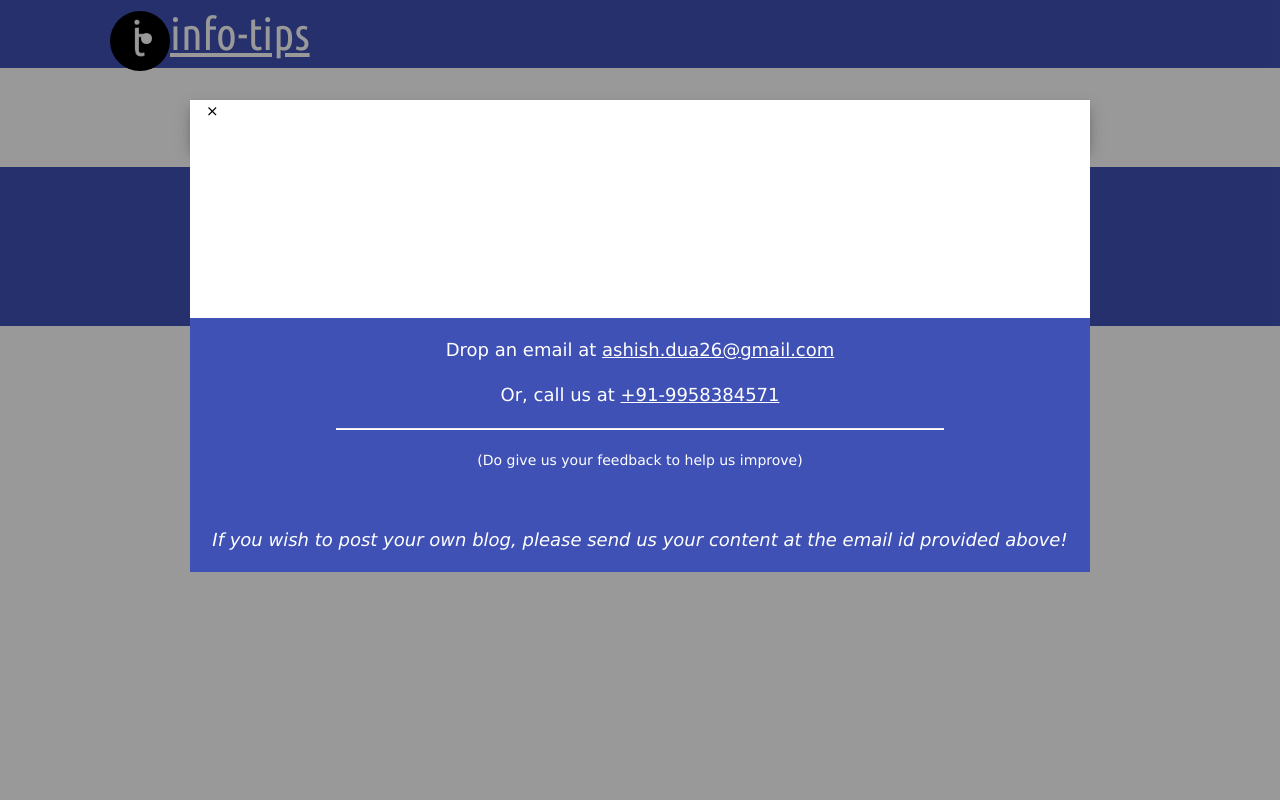
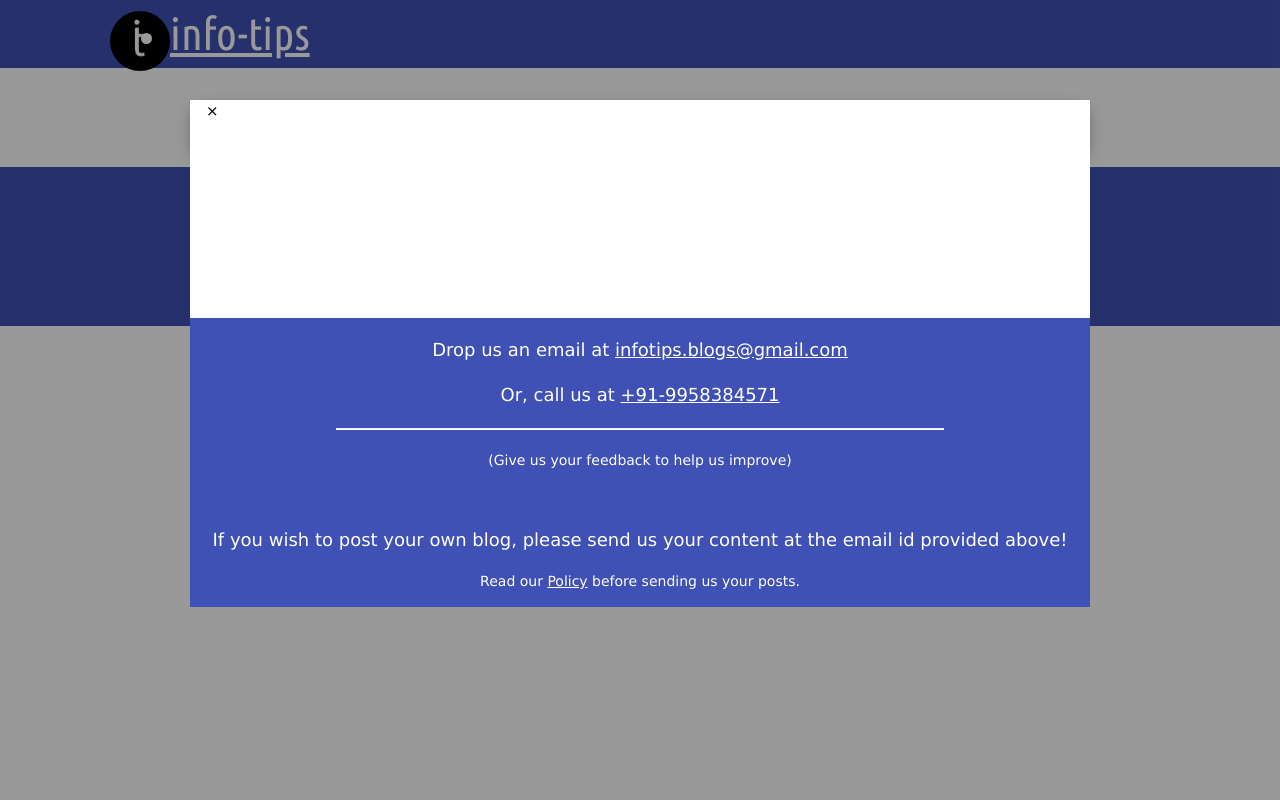
Before and after one commit to ashishdua/Django_Blog_Template, a Django app: page / in a window 1280 px wide, after a click that opens the changed part. Run offline with Django 3.2, Linux system fonts and the light colour scheme; data that the repository does not hold is empty; some libraries are stand-ins or nearby versions.

Commit message:
changes in layout.html

```diff
--- a/blogApp/templates/blogApp/layout.html
+++ b/blogApp/templates/blogApp/layout.html
@@ -22,8 +22,8 @@
 </head>
 <body>
 
-		<ul class="w3-navbar  w3-xxlarge w3-indigo w3-left-align" id="home">
-			  <a href="/blogs"><img src="{% static 'blogApp/images/logo_black.jpg'%}" class="w3-circle w3-left" id="company_logo"></a>
+		<ul class="w3-navbar  w3-xxlarge w3-indigo w3-left-align" id="home"><!-- START OF NAVBAR -->
+			  <a href="/"><img src="{% static 'blogApp/images/logo_black.jpg'%}" class="w3-circle w3-left" id="company_logo"></a>
 			  <li class="w3-hide-medium w3-hide-large w3-opennav w3-right" id="trigram">
 			  	<a href="javascript:void(0);" onclick="myFunction()"><i class="material-icons md-36">&#xE5D2;</i></a>
 			  </li>
@@ -32,14 +32,14 @@
 			    	<a href="javascript:void(0);" onclick="myFunction()">&#9776;</a>
 			  </li>-->
 
-			  <li><a id="company_name" href="/blogs">info-tips</a></li>
+			  <li><a id="company_name" href="/">info-tips</a></li>
 			  <li class="w3-hide-small" id="envelope"><a href="#" onclick="document.getElementById('id01').style.display='block'"><i class="material-icons md-36">&#xE0BE;</i></a></li>
 			  <!--<li class="w3-hide-small w3-right"><a href="#" onclick="document.getElementById('id01').style.display='block'">Contact Us</a></li>-->
 			  <li class="w3-hide-small" id="info-circle"><a href="#" onclick="document.getElementById('id02').style.display='block'"><i class="material-icons md-36">&#xE88E;</i></a></li>
 			  <!--<li class="w3-hide-small w3-right"><a href="#" onclick="document.getElementById('id02').style.display='block'">About</a></li>-->
 		</ul><!-- END OF MAIN NAVBAR -->
 
-		<div id="id01" class="w3-modal">
+		<div id="id01" class="w3-modal"><!-- START OF MODAL CLASS FOR CONTACT US -->
   			<div class="w3-modal-content w3-animate-top w3-card-8">
     			<header class="w3-container">
       				<span onclick="document.getElementById('id01').style.display='none' "class="w3-closebtn">&times;</span>
@@ -47,30 +47,54 @@
       				 <i class="material-icons md-80 phone">&#xE0CF;</i>
     			</header>
     			<br><br><br><div class="w3-container w3-indigo">
-      				<p class="w3-center" id="font_size1">Drop an email at <a href="mailto:ashish.dua26@gmail.com?Subject=Feedback/Blog Post" target="_top">ashish.dua26@gmail.com</a></p>
+      				<p class="w3-center" id="font_size1">Drop us an email at <a href="mailto:infotips.blogs@gmail.com?Subject=Feedback/Blog Post" target="_blank">infotips.blogs@gmail.com</a></p>
       				<p class="w3-center" id="font_size2">Or, call us at <a href="#">+91-9958384571</a></p>
       				<hr>
-      				<p class="w3-center" id="font_size4">(Do give us your feedback to help us improve)<p><br>
-      				<p class="w3-center" id="font_size3"><i>If you wish to post your own blog, please send us your content at the email id provided above!</i></p>
+      				<p class="w3-center" id="font_size4">(Give us your feedback to help us improve)<p><br>
+      				<p class="w3-center" id="font_size3">If you wish to post your own blog, please send us your content at the email id provided above!</p>
+      				<p class="w3-center" id="font_size4">Read our <a href="#" onclick="document.getElementById('id03').style.display='block',document.getElementById('id01').style.display='none'">Policy</a> before sending us your posts.</p>
     			</div>
   			</div>
 		</div><!-- END OF MODAL CLASS FOR CONTACT US -->
 
-		<div id="id02" class="w3-modal">
+
+		<div id="id03" class="w3-modal"><!-- START OF MODAL CLASS FOR POLICY -->
+  			<div class="w3-modal-content w3-animate-top w3-card-8">
+    			<header class="w3-container w3-center">
+      				<span onclick="document.getElementById('id03').style.display='none' "class="w3-closebtn">&times;</span>
+      				 <br><br><i class="md-100 policy  fa fa-bullhorn" aria-hidden="true"></i>
+
+    			</header>
+    			<br><br><br><div class="w3-container w3-indigo">
+      				<p class="w3-center" id="font_size1">We at <span style="font-family:'Ubuntu Condensed', sans-serif;font-size: 21px;">info-tips</span> encourage people to post only valuable content on our site. Hence we don't allow users to directly post on our site.</p>
+      				<p class="w3-center" id="font_size1">If you wish to post on our site, kindly send us your content at <a href="mailto:infotips.blogs@gmail.com?Subject=Feedback/Blog Post" target="_blank">infotips.blogs@gmail.com</a> , keeping in mind these points : </p>
+      				<ul>
+      					<li>The post should be about something useful, which could help people in some way.</li><br>
+      					<li>The mail should contain a 'Title' , a 'Short Description' , a detailed 'Description', your 'Name' which will be posted on our site [if you don't provide your name, it will be considered as 'Anonymous'] and an appropriate 'Image' related to the post</li><br>
+      					<li>If you have used some sources in writing your content, kindly attatch thhose also. E.g. if you have taken any help from a site you have to give the appropriate link for that.</li>
+      				</ul>
+      				<p class="w3-center" id="font_size1">Looking forward to read your content on our site!</p>
+    			</div>
+  			</div>
+		</div><!-- END OF MODAL CLASS FOR POLICY -->
+
+		<div id="id02" class="w3-modal"><!-- START OF MODAL CLASS FOR ABOUT US -->
   			<div class="w3-modal-content w3-animate-top w3-card-8">
     			<header class="w3-container w3-center">
       				<span onclick="document.getElementById('id02').style.display='none' "class="w3-closebtn">&times;</span>
-      				 <br><i class="material-icons md-100 about">&#xE8D3;</i>
+      				 <br><i class="material-icons md-100 about">&#xE88E;</i>
     			</header>
     			<br>
     			<div class="w3-container w3-indigo">
-      				<p class="w3-center" id="font_size1"><span style="font-family:'Ubuntu Condensed', sans-serif;font-size: 22px;">info-tips</span> is a blog-post site, which pertains to not only one genre, but multiple genres.</p>
-      				<p class="w3-center" id="font_size1">One can find <i>informative - tips</i> [hence the name, <span style="font-family:'Ubuntu Condensed', sans-serif;font-size: 22px;">info-tips</span> ] , on different topics.</p>
+      				<p class="w3-center" id="font_size1"><span style="font-family:'Ubuntu Condensed', sans-serif;font-size: 22px;">info-tips</span> is a blog-post site, which caters to a multitude of genres.</p>
+      				<p class="w3-center" id="font_size1">Here, one can find <i>informative - tips</i> [hence the name, <span style="font-family:'Ubuntu Condensed', sans-serif;font-size: 22px;">info-tips</span> ] , on different topics.</p>
 
       				<p class="w3-center" id="font_size1">Blog Posts will be based on general day-to-day tips, providing easy and quick fixes.<br></p>
-      				<p class="w3-center" id="font_size1">Users can use these tips to make their life a little bit easier.</p>
-      				<br><hr>
-      				<p class="w3-center" id="font_size3"><i>You can also post your own blog if you want to share some nice tip, please send us your content at </i><a href="mailto:ashish.dua26@gmail.com?Subject=Feedback/Blog Post" target="_top">ashish.dua26@gmail.com</a></p>
+      				<p class="w3-center" id="font_size1">[LIFE HACKS !]</p>
+      				<p class="w3-center" id="font_size1">Users can utilise these tips to make their lives much easier.</p>
+      				<hr>
+      				<p class="w3-center" id="font_size3">You can also post your own blog if you want to share some nice tip, please send us your content at <a href="mailto:infotips.blogs@gmail.com?Subject=Feedback/Blog Post" target="_blank">infotips.blogs@gmail.com</a></p>
+      				<p class="w3-center" id="font_size4">Read our <a href="#" onclick="document.getElementById('id03').style.display='block',document.getElementById('id02').style.display='none'">Policy</a> before sending us your posts.</p>
 
     			</div>
   			</div>
```
